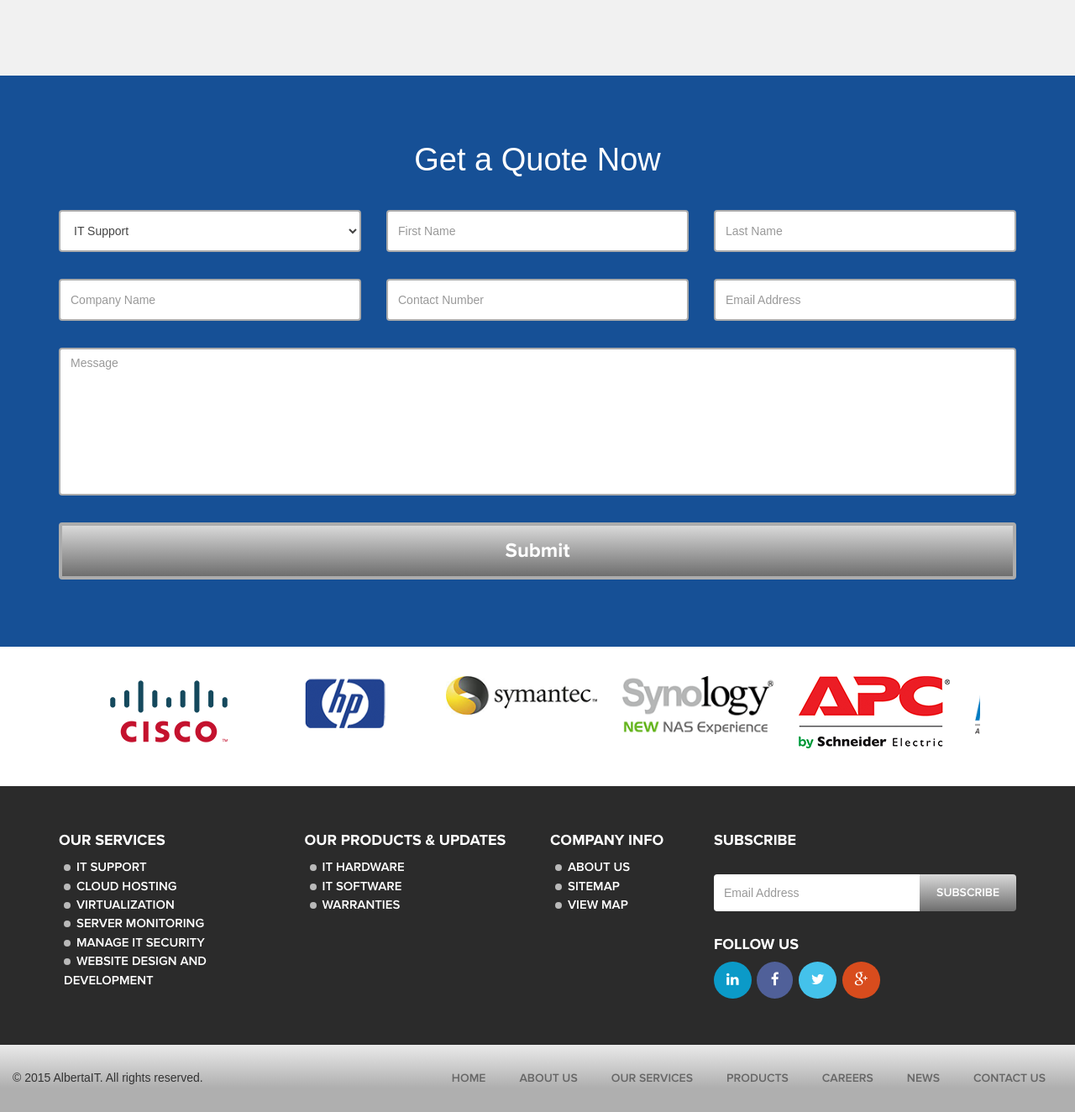
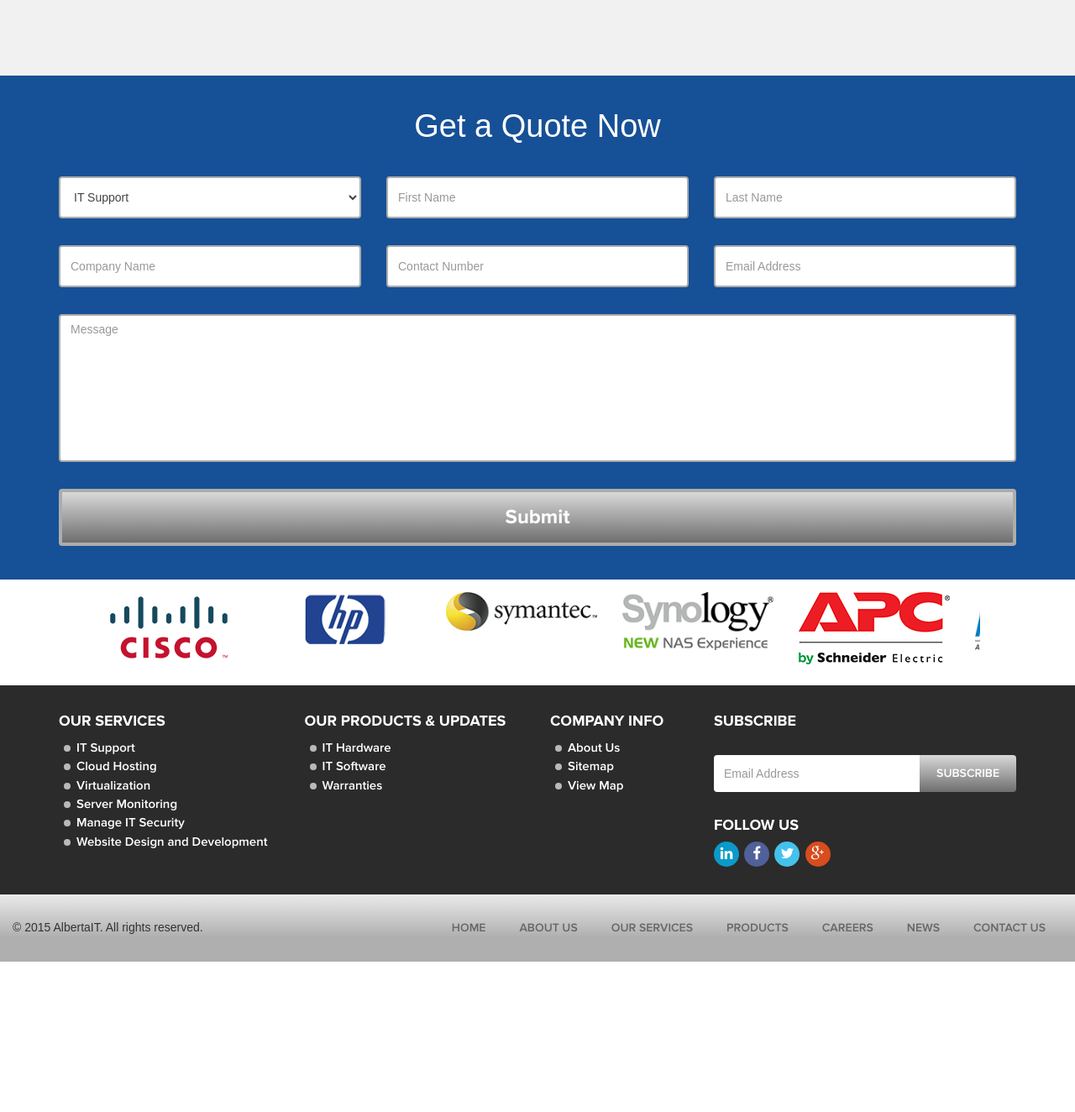
Before and after one commit to edna-pws/alberta, a PHP site: page /index.php in a window 1280 px wide. Shown: the part 3273-4597 px from the top of the page at 84% size. After the commit the page ends 4418 px from the top, so only its background shows below. Run offline with PHP 8.4, Linux system fonts and the light colour scheme.

Commit message:
update homepage changes

```diff
--- a/less/modules/banner.less
+++ b/less/modules/banner.less
@@ -60,7 +60,7 @@
   position: relative;
   width: 100%;
   min-height: 445px;
-  background-image: url(../images/banner2.jpeg);
+  background-image: url(../images/banner-home.jpg);
   background-position: center -140px;
   background-repeat: no-repeat;
   background-attachment: fixed;
--- a/less/modules/footer.less
+++ b/less/modules/footer.less
@@ -1,4 +1,4 @@
-.footer{
+.footer {
   background-color: #2b2b2b;
   color: #fff;
   font-size: 15px;
@@ -15,11 +15,14 @@
   a{
     border:0;
     .font-sbold();
-    text-transform: uppercase;
   }
 
   &.section{
-    padding: 3em 0;
+    padding: 1.5em 0;
+  }
+
+  .input-group-addon {
+    text-transform: uppercase;
   }
 }
 
@@ -42,14 +45,13 @@
     > a{
       color: #fff;
 
-      &.btn{
+      &.btn {
+        width: 30px;
+        height: 30px;
+        line-height: 30px;
+        padding: 0;
+        font-size: 17px;
         border-radius: 50%;
-        padding: 10px 15px;
-        font-size: 17px;
-      }
-
-      &.btn-facebook{
-        padding: 10px 17px;
       }
 
       &:hover{
--- a/less/modules/section.less
+++ b/less/modules/section.less
@@ -116,8 +116,10 @@
   }
 }
 
-.section-quote{
-  .section-title{
+.section-quote {
+  padding: 2.5em 0;
+
+  .section-title {
     color: #fff;
   }
 
@@ -133,6 +135,10 @@
 
 .section-brands{
   position: relative;
+
+  .owl-carousel {
+    padding: 5px 15px;
+  }
 }
 
 .section-message{
```
Also changed, not shown: css/main.css, images/banner-home.jpg (added), 1 other file.
